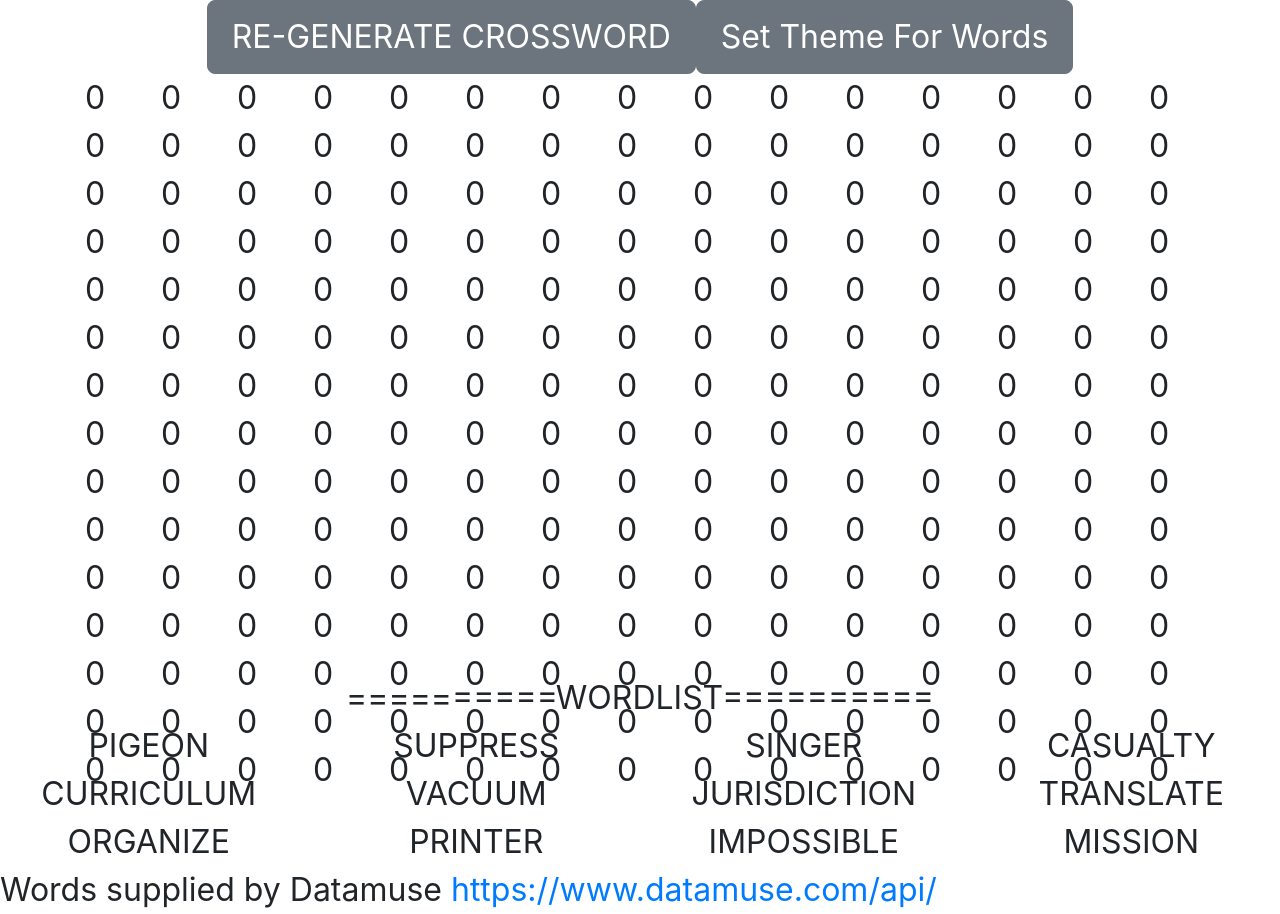
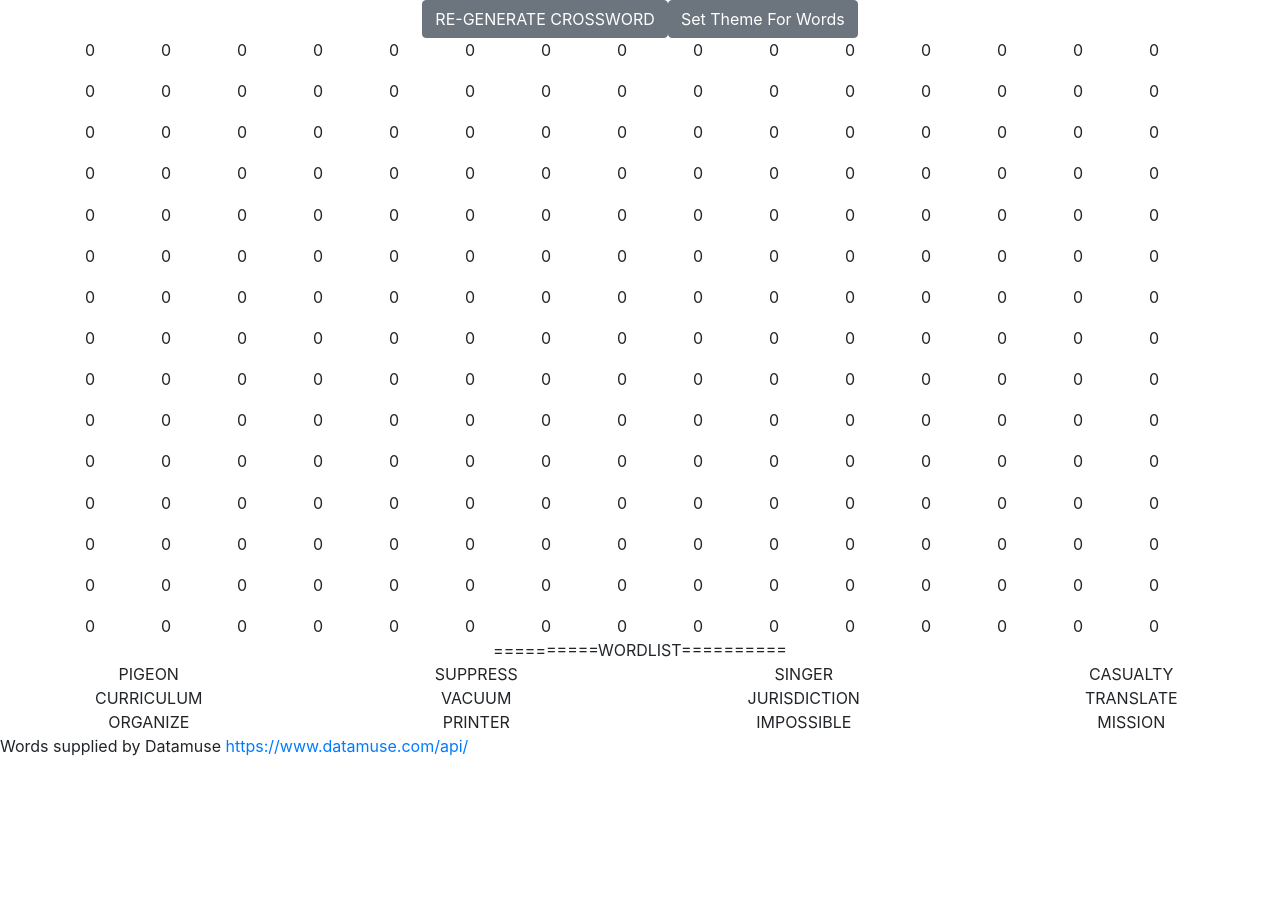
Before and after one commit to SoLetsCode/Crossword-generator, a React (Create React App) app in the folder client/: page / in a window 1280 px wide. After the commit the page ends 800 px from the top, so only its background shows below. Built offline with nearby package versions, Linux system fonts and the light colour scheme.

Commit message:
fixed printing font size issue using media print

```diff
--- a/client/src/App.css
+++ b/client/src/App.css
@@ -5,7 +5,6 @@ body {
   margin: 0;
   padding: 0;
   box-sizing: border-box;
-  font-size: 2rem;
 }
 
 *,
@@ -23,3 +22,10 @@ body {
   flex-direction: column;
   justify-content: space-between;
 }
+
+@media print {
+  html,
+  body {
+    font-size: 2rem;
+  }
+}
```
